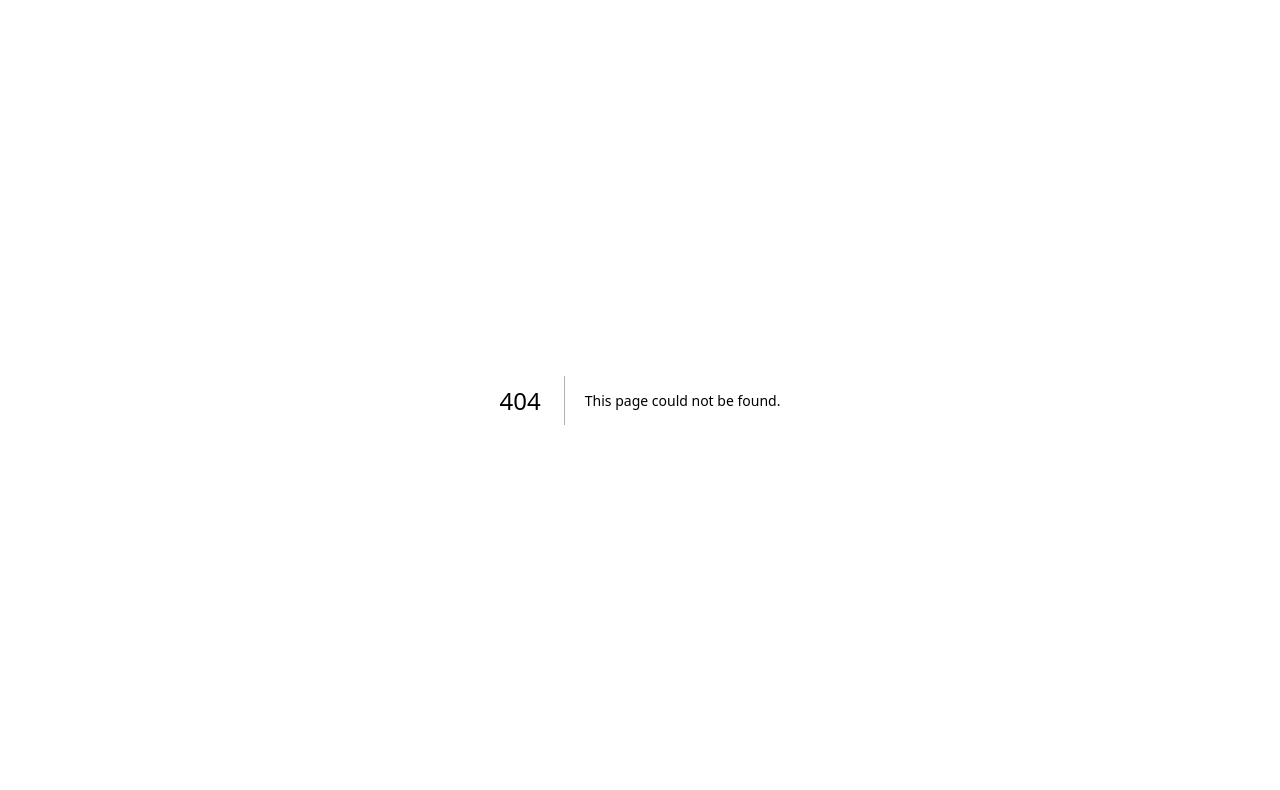
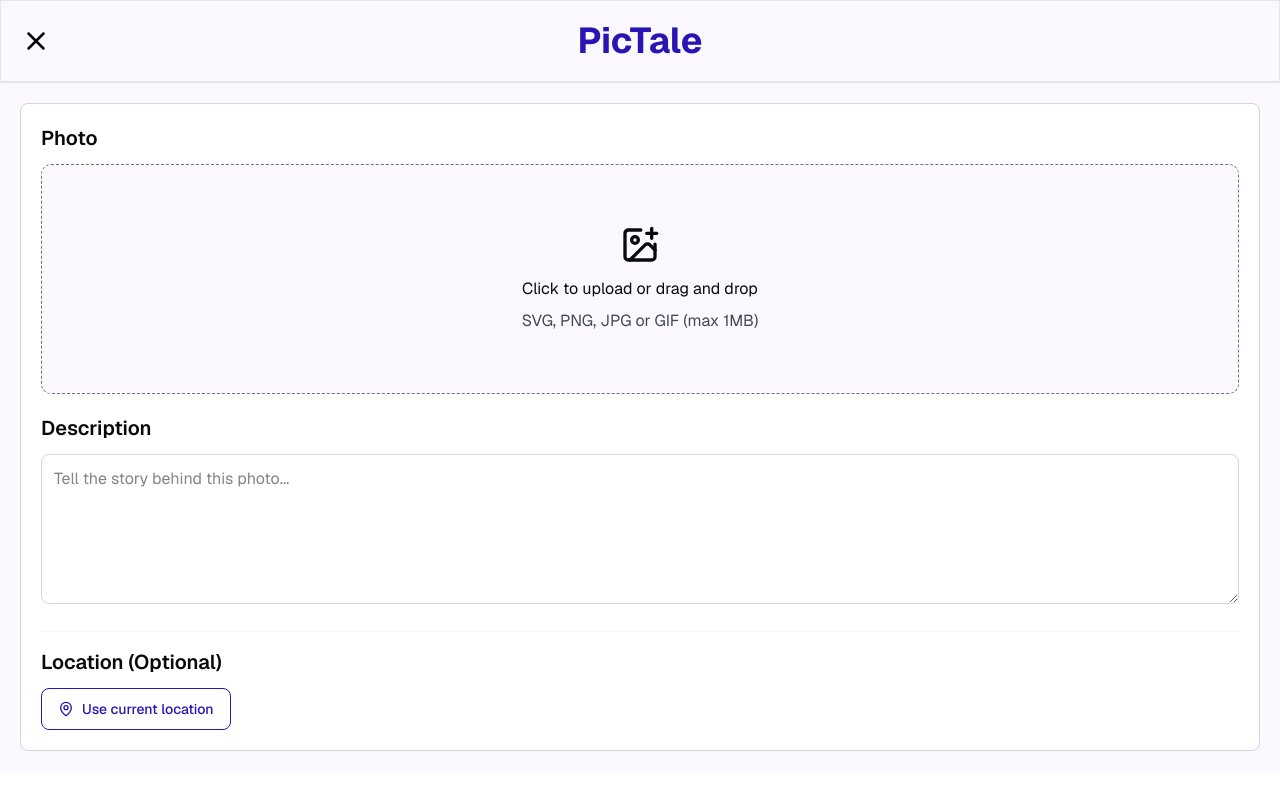
Before and after one commit to emonBimantara/pictale, a Next.js app: page /create in a window 1280 px wide. Before the commit this address had no page. Shown: the top 790 px of the page. Built offline with nearby package versions, Linux system fonts and the light colour scheme.

Commit message:
Feat: handle create story location

```diff
--- /dev/null
+++ b/app/create/page.tsx
@@ -0,0 +1,93 @@
+"use client"
+
+import { useLocation } from "@/hook/use-location"
+import { X, ImagePlus, MapPin, Loader2 } from "lucide-react"
+
+export default function Create() {
+    const {
+        lat,
+        lon,
+        locationName,
+        isLoadingLocation,
+        handleGetLocation,
+        handleRemoveLocation
+    } = useLocation()
+
+    return (
+        <div className="bg-[#FBF8FF]">
+            <div className="p-5 flex items-center justify-between border border-b-2">
+                <button className="cursor-pointer">
+                    <X size={30} className="text-black" />
+                </button>
+                <h1 className='text-[#2A14B4] font-bold text-4xl'>
+                    PicTale
+                </h1>
+                <div className="w-[30px]" />
+            </div>
+
+            <div className="flex flex-col gap-5 p-5 m-5 border border-gray-300 rounded-md bg-[#FFFFFF]">
+                <div>
+                    <p className="font-semibold text-xl mb-3">Photo</p>
+                    <div className="flex flex-col gap-3 items-center text-center px-5 py-15 border border-gray-500 border-dashed bg-[#FBF8FF] rounded-lg">
+                        <ImagePlus size={40} />
+                        <div className="flex flex-col gap-2">
+                            <p>Click to upload or drag and drop</p>
+                            <p className="text-[#464554]">SVG, PNG, JPG or GIF (max 1MB)</p>
+                        </div>
+                    </div>
+                </div>
+
+                <div>
+                    <p className="font-semibold text-xl mb-3">Description</p>
+                    <textarea
+                        placeholder="Tell the story behind this photo..."
+                        className="w-full min-h-[150px] p-3 rounded-md border border-gray-300 focus:outline-none focus:ring-2 focus:ring-[#2A14B4]"
+                        maxLength={300}
+                    />
+                </div>
+
+                <div className="border-t border-gray-100 pt-4">
+                    <p className="font-semibold text-xl mb-3">Location (Optional)</p>
+
+                    {!locationName ? (
+                        <button
+                            type="button"
+                            onClick={handleGetLocation}
+                            disabled={isLoadingLocation}
+                            className="flex items-center gap-2 px-4 py-2.5 border border-[#2A14B4] text-[#2A14B4] rounded-md hover:bg-[#2A14B4]/5 transition font-medium text-sm cursor-pointer disabled:opacity-50"
+                        >
+                            {isLoadingLocation ? (
+                                <>
+                                    <Loader2 size={16} className="animate-spin" />
+                                    <span>Finding Coordinate...</span>
+                                </>
+                            ) : (
+                                <>
+                                    <MapPin size={16} />
+                                    <span>Use current location</span>
+                                </>
+                            )}
+                        </button>
+                    ) : (
+                        <div className="flex items-center justify-between bg-gray-50 border border-gray-200 rounded-md p-3">
+                            <div className="flex items-center gap-2 text-sm text-gray-700 font-medium">
+                                <MapPin size={18} className="text-[#2A14B4]" />
+                                <span>{locationName}</span>
+                                <span className="text-xs text-gray-400 font-normal">
+                                    ({lat?.toFixed(4)}, {lon?.toFixed(4)})
+                                </span>
+                            </div>
+                            <button
+                                type="button"
+                                onClick={handleRemoveLocation}
+                                className="text-gray-400 hover:text-red-500 transition cursor-pointer"
+                            >
+                                <X size={18} />
+                            </button>
+                        </div>
+                    )}
+                </div>
+            </div>
+        </div>
+    )
+}
--- a/app/home/page.tsx
+++ b/app/home/page.tsx
@@ -22,9 +22,8 @@
     }
 
     return (
-        <div>
+        <div className="bg-[#FBF8FF]">
             <nav className="p-5 flex items-center justify-between border-b">
-
                 <h1 className='text-[#2A14B4] font-bold text-4xl'>
                     PicTale
                 </h1>
--- a/components/home/welcome-card.tsx
+++ b/components/home/welcome-card.tsx
@@ -1,4 +1,5 @@
 import { Button } from "@/components/ui/button"
+import Link from "next/link"
 
 export default function WelcomeCard() {
     return (
@@ -15,9 +16,12 @@
             </div>
 
             <div className="flex flex-col gap-2 mt-auto">
-                <Button className="bg-[#2A14B4] hover:bg-[#1f0f8f] transition py-5 text-white text-md cursor-pointer">
-                    + Create New Post
-                </Button>
+
+                <Link href="/create">
+                    <Button className="bg-[#2A14B4] hover:bg-[#1f0f8f] transition py-5 text-white text-md cursor-pointer">
+                        + Create New Post
+                    </Button>
+                </Link>
 
                 <p className="text-sm text-gray-500 text-center">
                     Express yourself freely
--- /dev/null
+++ b/hook/use-location.ts
@@ -0,0 +1,53 @@
+import { useState } from "react"
+import { getLocation } from "@/app/utils/location"
+
+export function useLocation() {
+    const [lat, setLat] = useState<number | null>(null)
+    const [lon, setLon] = useState<number | null>(null)
+    const [locationName, setLocationName] = useState<string>("")
+    const [isLoadingLocation, setIsLoadingLocation] = useState(false)
+
+    const handleGetLocation = () => {
+        if (!navigator.geolocation) {
+            alert("Your browser does not support location feature")
+            return
+        }
+
+        setIsLoadingLocation(true)
+
+        navigator.geolocation.getCurrentPosition(
+            async (position) => {
+                const latitude = position.coords.latitude
+                const longitude = position.coords.longitude
+
+                setLat(latitude)
+                setLon(longitude)
+
+                const readableName = await getLocation(latitude, longitude)
+                setLocationName(readableName)
+
+                setIsLoadingLocation(false)
+            },
+            (error) => {
+                console.error("GPS Error:", error)
+                alert("Failed to set location")
+                setIsLoadingLocation(false)
+            }
+        )
+    }
+
+    const handleRemoveLocation = () => {
+        setLat(null)
+        setLon(null)
+        setLocationName("")
+    }
+
+    return {
+        lat,
+        lon,
+        locationName,
+        isLoadingLocation,
+        handleGetLocation,
+        handleRemoveLocation
+    }
+}
```
